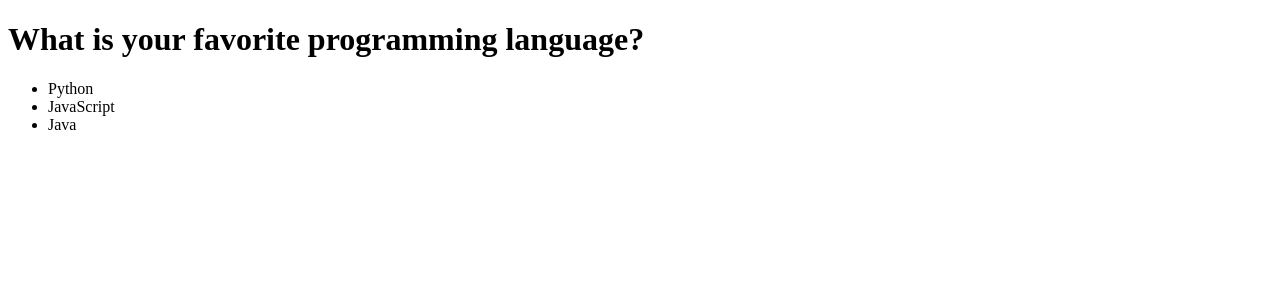
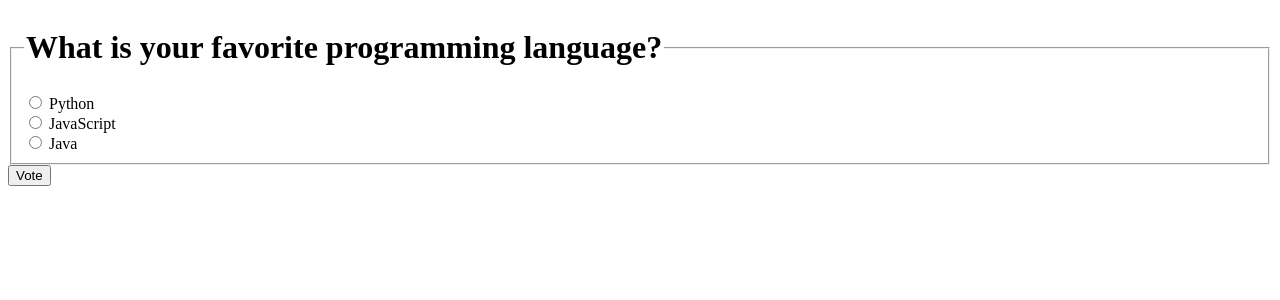
Before and after one commit to kakusinnka/djangotutorial, a Django app: page /polls/1/ in a window 1280 px wide. Shown: the top 300 px of the page. Run offline with Django 5.2, Linux system fonts and the light colour scheme; data comes from the database, SQL or seed files in the repository.

Commit message:
学习视图

```diff
--- a/polls/templates/polls/detail.html
+++ b/polls/templates/polls/detail.html
@@ -6,12 +6,20 @@
 </head>
 
 <body>
-    <h1>{{ question.question_text }}</h1>
-    <ul>
-        {% for choice in question.choice_set.all %}
-        <li>{{ choice.choice_text }}</li>
-        {% endfor %}
-    </ul>
+    <form action="{% url 'polls:vote' question.id %}" method="post">
+        {% csrf_token %}
+        <fieldset>
+            <legend>
+                <h1>{{ question.question_text }}</h1>
+            </legend>
+            {% if error_message %}<p><strong>{{ error_message }}</strong></p>{% endif %}
+            {% for choice in question.choice_set.all %}
+            <input type="radio" name="choice" id="choice{{ forloop.counter }}" value="{{ choice.id }}">
+            <label for="choice{{ forloop.counter }}">{{ choice.choice_text }}</label><br>
+            {% endfor %}
+        </fieldset>
+        <input type="submit" value="Vote">
+    </form>
 </body>
 
 </html>
```
